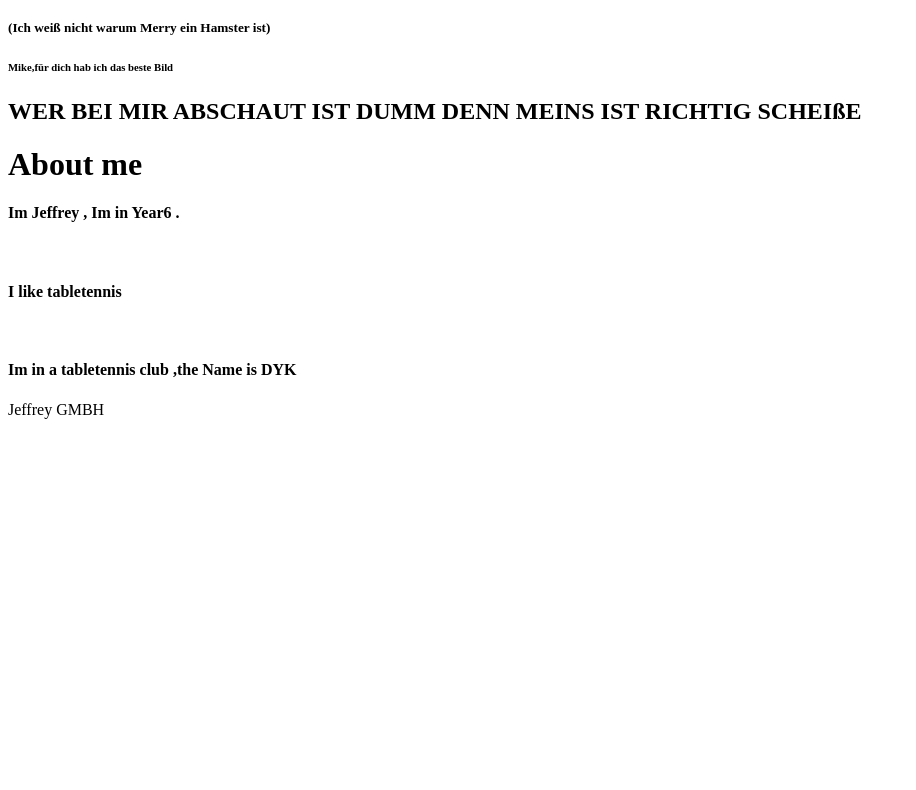
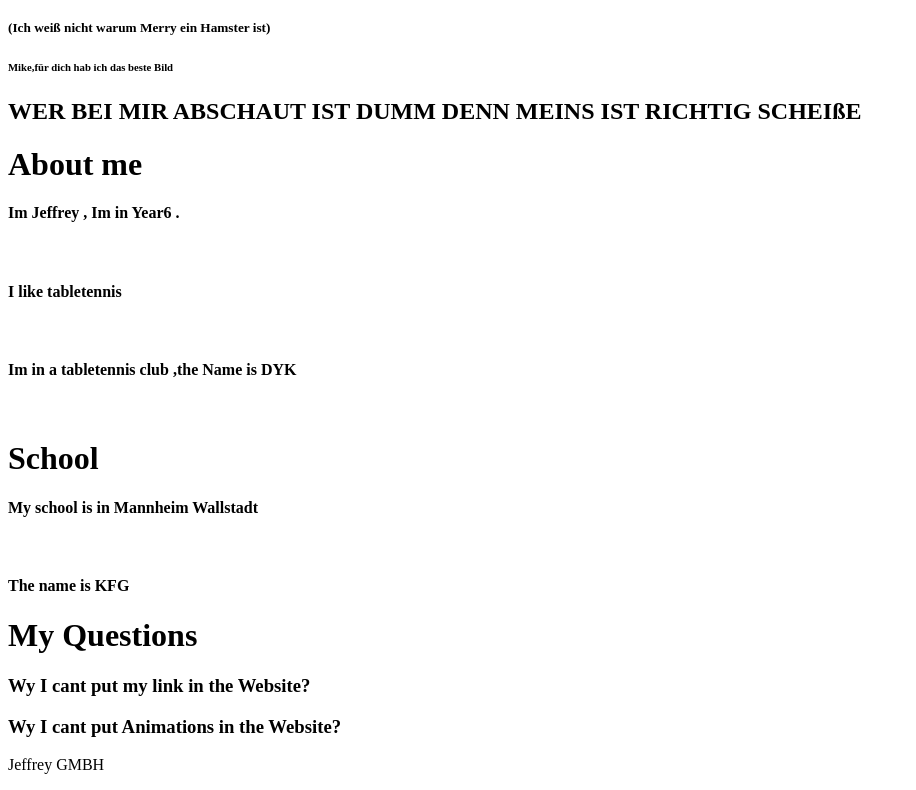
Before and after one commit to Jeffrey528/Jeffrey528.github.io, a plain HTML site: page homework_my_Website.html in a window 1280 px wide. Shown: the part 4069-4859 px from the top of the page, without its empty margins (0-916 px from the left). Before the commit the page ends 4504 px from the top, so only its background shows below. Drawn offline with Linux system fonts and the light colour scheme.

Commit message:
any message

```diff
--- a/homework_my_Website.html
+++ b/homework_my_Website.html
@@ -35,7 +35,7 @@
   section:nth-child(5){
     background-image: url(https://images.unsplash.com/photo-1516222338250-863216ce01ea?w=800&auto=format&fit=crop&q=60&ixlib=rb-4.0.3&ixid=M3wxMjA3fDB8MHxzZWFyY2h8Nnx8Y29vbCUyMGRvZ3N8ZW58MHx8MHx8fDA%3D);
   }
-
+  animation-fill-mode
   </style>
 </head>
 <body>
@@ -56,7 +56,15 @@
 <h4>I like tabletennis</h4>
 <br>
 <h4>Im in a tabletennis club ,the Name is DYK</h4>
-
+<a href="https://djk-mannheim.de/sportverein//"></a>
+<br>
+<h1>School</h1>
+<h4>My school is in Mannheim Wallstadt </h4>
+<br>
+<h4>The name is KFG</h4>
+<h1>My Questions</h1>
+<h3>Wy I cant put my link in the Website?</h3>
+<h3>Wy I cant put Animations in the Website?</h3>
 <p>Jeffrey GMBH</p>
 </body>
 </html>
```
Also changed, not shown: index.html (+1 -1 lines).
